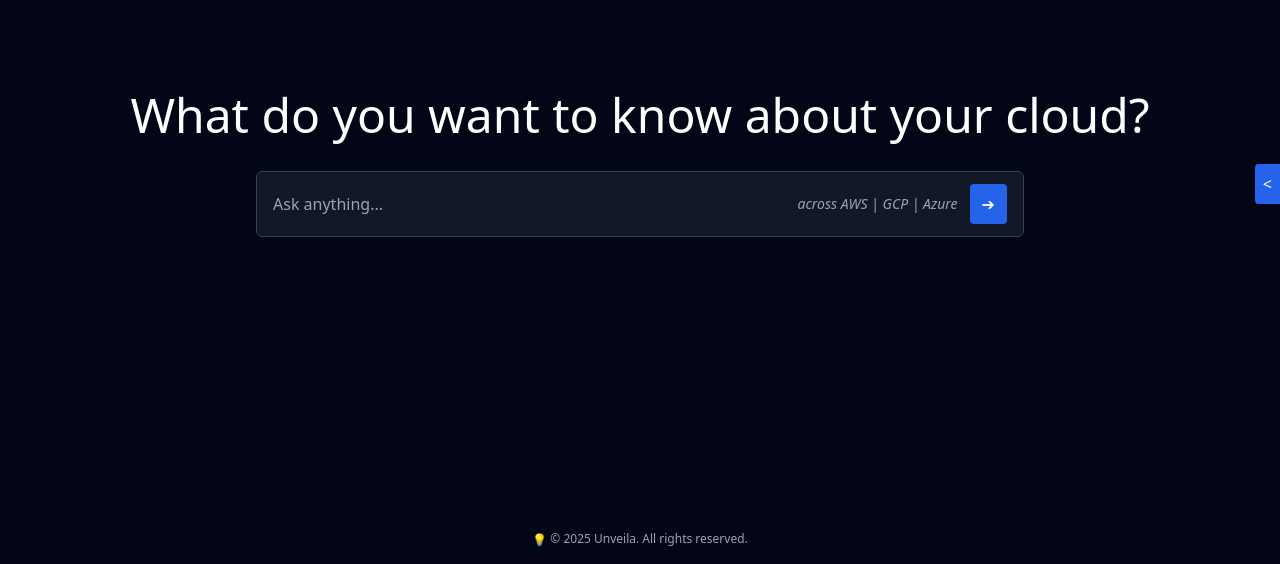
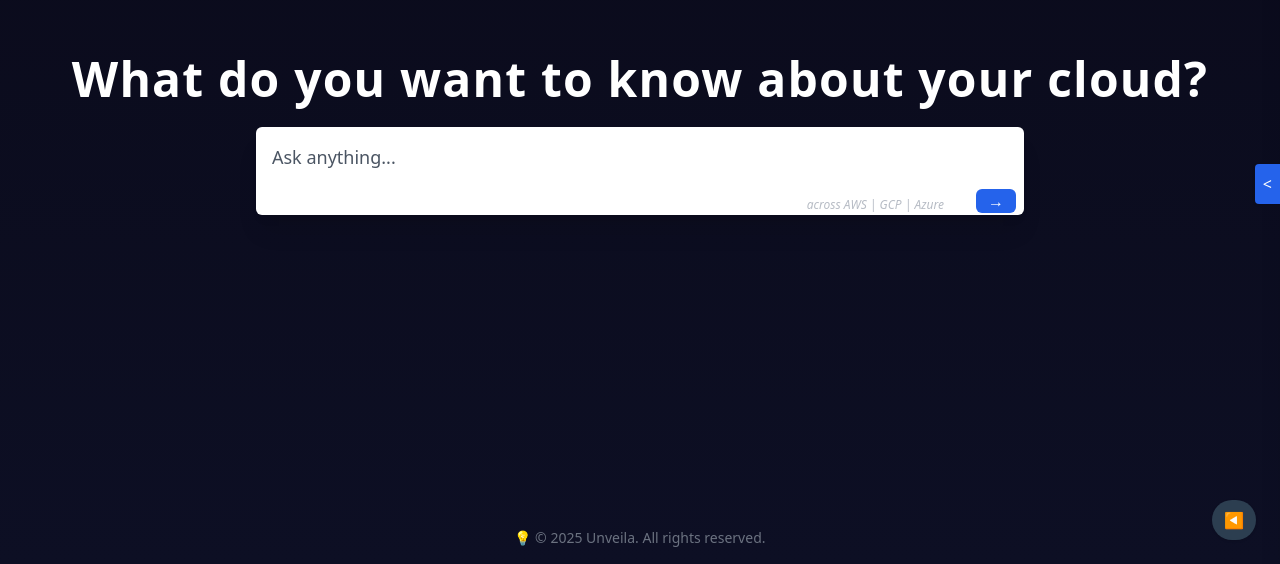
Before and after one commit to satyaelipe/unveila-landing-page, a React (Vite) app: page / in a window 1280 px wide. Shown: the part 236-800 px from the top of the page. Built offline with nearby package versions, Linux system fonts and the light colour scheme.

Commit message:
Update LandingPage.jsx

```diff
--- a/src/LandingPage.jsx
+++ b/src/LandingPage.jsx
@@ -1,89 +1,158 @@
-// src/LandingPage.jsx
-import React, { useState } from 'react';
+import React, { useState, useEffect, useRef } from 'react';
 import SidebarDrawer from './components/SidebarDrawer';
 
-const sampleQuestions = [
-  "drift of all Lambdas in prod",
-  "unused EIPs in GCP",
-  "cost of CloudWatch in AWS",
-  "dependency graph for Azure VMs",
-  "show me idle RDS instances"
-];
+export default function LandingPage() {
+  const [sidebarOpen, setSidebarOpen] = useState(false);
+  const [activeSection, setActiveSection] = useState('home');
+  const [showScrollTop, setShowScrollTop] = useState(false);
+  const observerRef = useRef(null);
+  const [query, setQuery] = useState('');
+  const [showSuggestions, setShowSuggestions] = useState(false);
 
-export default function LandingPage() {
-  const [query, setQuery] = useState('');
-  const [showDropdown, setShowDropdown] = useState(false);
+  useEffect(() => {
+    const scrollToHash = () => {
+      const hash = window.location.hash;
+      if (hash) {
+        const el = document.querySelector(hash);
+        if (el) {
+          const yOffset = hash === '#home' ? -160 : -96;
+          const y = el.getBoundingClientRect().top + window.pageYOffset + yOffset;
+          window.scrollTo({ top: y, behavior: 'smooth' });
+        }
+      }
+    };
+    scrollToHash();
+    window.addEventListener('hashchange', scrollToHash);
+    return () => window.removeEventListener('hashchange', scrollToHash);
+  }, []);
 
-  const handleQuerySelect = (value) => {
-    setQuery(value);
-    setShowDropdown(false);
-  };
+  useEffect(() => {
+    const handleScroll = () => {
+      const sections = ['home'];
+      const offsets = sections.map((id) => {
+        const el = document.getElementById(id);
+        if (el) {
+          return {
+            id,
+            offset: el.getBoundingClientRect().top - 100,
+          };
+        }
+        return null;
+      }).filter(Boolean);
+      const current = offsets.find((s) => s.offset >= 0) || offsets[offsets.length - 1];
+      if (current) setActiveSection(current.id);
+      setShowScrollTop(window.scrollY > 300);
+    };
+    window.addEventListener('scroll', handleScroll);
+    return () => window.removeEventListener('scroll', handleScroll);
+  }, []);
 
-  const handleInputChange = (e) => {
-    setQuery(e.target.value);
-    setShowDropdown(true);
-  };
+  useEffect(() => {
+    observerRef.current = new IntersectionObserver((entries) => {
+      entries.forEach((entry) => {
+        if (entry.isIntersecting) {
+          entry.target.classList.add('fade-in-section');
+        }
+      });
+    }, { threshold: 0.1 });
 
-  const handleSubmit = (e) => {
-    e.preventDefault();
-    if (query.trim()) {
-      console.log("Query submitted:", query);
+    const sections = document.querySelectorAll('.fade-section');
+    sections.forEach((sec) => observerRef.current.observe(sec));
+    return () => observerRef.current.disconnect();
+  }, []);
+
+  const handleSearchSubmit = (e) => {
+    if (e.key === 'Enter' || e.type === 'click') {
+      e.preventDefault();
+      console.log('Submitting query:', query);
+      setShowSuggestions(false);
     }
   };
 
+  const exampleQueries = [
+    "drift of all Lambdas in prod",
+    "unused EIPs in GCP",
+    "cost of CloudWatch in AWS",
+    "dependency graph for Azure VMs",
+    "show me idle RDS instances"
+  ];
+
   return (
-    <div className="relative min-h-screen bg-[#020617] text-white">
-      <SidebarDrawer />
+    <div className="min-h-screen bg-gradient-to-b from-[#0a0a1a] to-[#0d0f24] text-white flex flex-col scroll-smooth">
+      {!sidebarOpen && (
+        <button
+          onClick={() => setSidebarOpen(true)}
+          className="fixed bottom-6 right-6 z-40 text-white bg-[#2c3e50] hover:bg-[#3d5165] px-3 py-2 rounded-full shadow"
+          aria-label="Open Sidebar"
+        >
+          ◀
+        </button>
+      )}
 
-      <div className="flex flex-col items-center justify-center h-screen px-4 text-center">
-        <h1 className="text-3xl sm:text-4xl md:text-5xl mb-8">
-          What do you want to know about your cloud?
-        </h1>
+      <main id="home" className="flex-grow flex flex-col items-center justify-center px-6 text-center fade-section">
+        <h1 className="text-4xl md:text-5xl font-semibold tracking-wide mb-6">What do you want to know about your cloud?</h1>
 
-        <form
-          onSubmit={handleSubmit}
-          className="relative w-full max-w-3xl"
-        >
-          <div className="bg-gray-900 border border-gray-700 rounded-md px-4 py-3 flex flex-wrap items-center">
-            <input
-              type="text"
-              className="flex-grow bg-transparent outline-none text-white text-sm sm:text-base placeholder-gray-400"
-              placeholder="Ask anything..."
-              value={query}
-              onChange={handleInputChange}
-              onFocus={() => setShowDropdown(true)}
-            />
-            <span className="text-xs sm:text-sm text-gray-400 italic ml-auto hidden sm:inline-block">
-              across AWS | GCP | Azure
-            </span>
-            <button
-              type="submit"
-              className="ml-3 px-3 py-2 bg-blue-600 hover:bg-blue-700 rounded text-white"
-              aria-label="Submit query"
-            >
-              ➔
-            </button>
+        <div className="relative w-full max-w-3xl">
+          <textarea
+            value={query}
+            onChange={(e) => setQuery(e.target.value)}
+            onFocus={() => setShowSuggestions(true)}
+            onBlur={() => setTimeout(() => setShowSuggestions(false), 200)}
+            onKeyDown={handleSearchSubmit}
+            rows={2}
+            placeholder="Ask anything..."
+            className="w-full px-4 py-4 pr-14 text-black rounded-md placeholder-gray-600 text-lg shadow-xl resize-none overflow-hidden"
+          />
+          <div className="absolute bottom-2 right-20 text-xs text-gray-400 italic animate-pulse">
+            across AWS | GCP | Azure
           </div>
+          <button
+            onClick={handleSearchSubmit}
+            className="absolute right-2 bottom-2 px-3 bg-blue-600 hover:bg-blue-700 text-white rounded-md"
+            aria-label="Submit Query"
+          >→</button>
 
-          {showDropdown && (
-            <ul className="absolute z-20 mt-1 w-full bg-black border border-gray-700 rounded-md text-left">
-              {sampleQuestions.map((item, idx) => (
+          {showSuggestions && (
+            <ul className="absolute mt-2 w-full bg-white text-gray-800 rounded-md shadow-lg z-10">
+              {exampleQueries.map((text, idx) => (
                 <li
                   key={idx}
-                  className="px-4 py-2 hover:bg-gray-800 cursor-pointer"
-                  onClick={() => handleQuerySelect(item)}
+                  onMouseDown={() => setQuery(text)}
+                  className="px-4 py-2 hover:bg-gray-100 cursor-pointer text-left"
                 >
-                  {item}
+                  {text}
                 </li>
               ))}
             </ul>
           )}
-        </form>
-      </div>
+        </div>
+      </main>
 
-      <footer className="absolute bottom-4 w-full text-center text-xs text-gray-400">
-        <span className="inline-block align-middle">💡</span> © 2025 Unveila. All rights reserved.
+      {showScrollTop && (
+        <button
+          onClick={() => window.scrollTo({ top: 0, behavior: 'smooth' })}
+          className="fixed bottom-16 right-6 z-50 bg-blue-600 hover:bg-blue-700 text-white rounded-full p-3 shadow-lg"
+          aria-label="Back to top"
+        >↑</button>
+      )}
+
+      <SidebarDrawer isOpen={sidebarOpen} onClose={() => setSidebarOpen(false)} />
+
+      <footer className="text-center text-sm text-gray-500 py-4">
+        <span role="img" aria-label="lightbulb">💡</span> © {new Date().getFullYear()} Unveila. All rights reserved.
       </footer>
+
+      <style>{`
+        .fade-section {
+          opacity: 0;
+          transform: translateY(20px);
+          transition: opacity 0.6s ease-out, transform 0.6s ease-out;
+        }
+        .fade-in-section {
+          opacity: 1 !important;
+          transform: translateY(0px) !important;
+        }
+      `}</style>
     </div>
   );
 }
```
